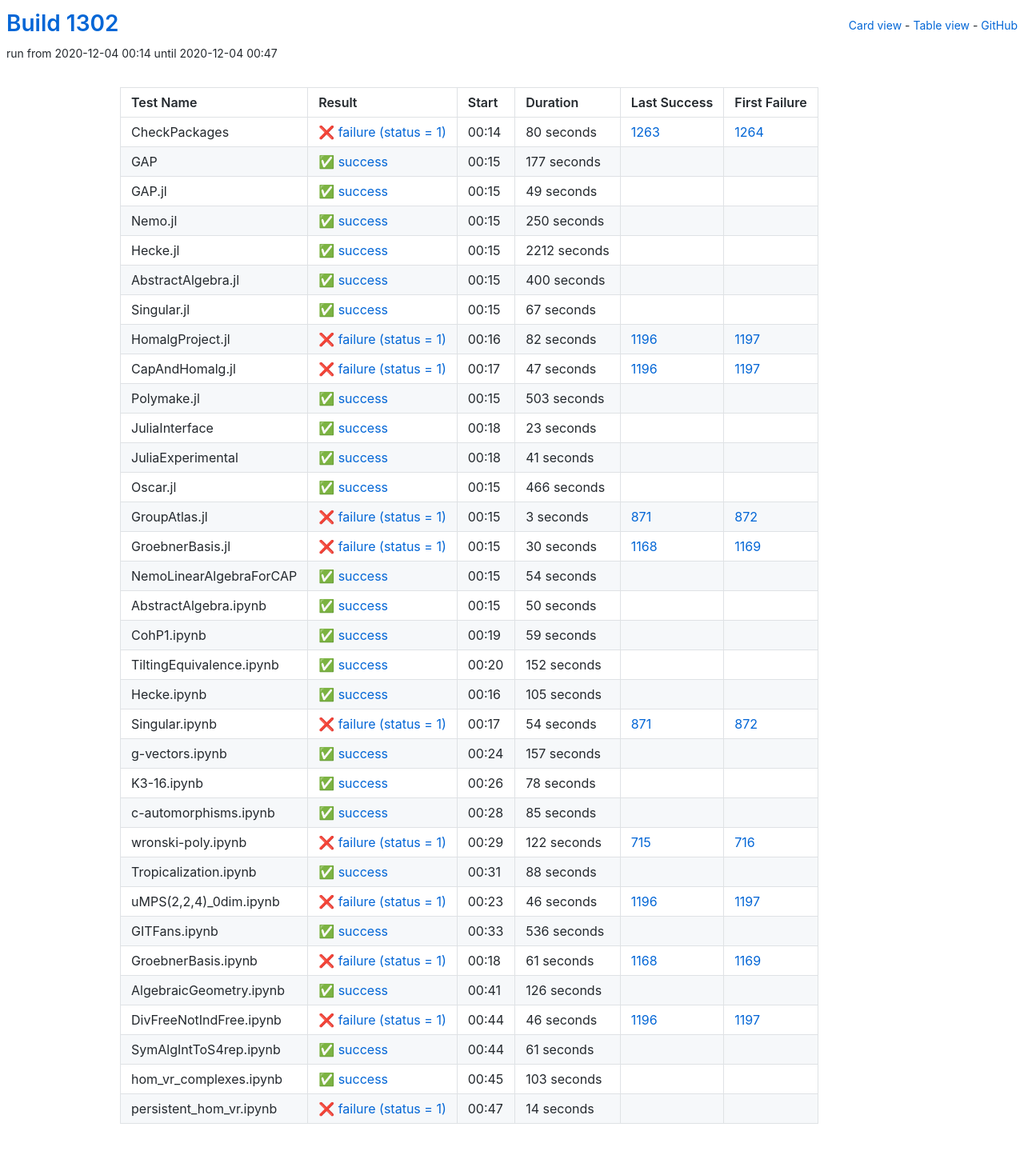
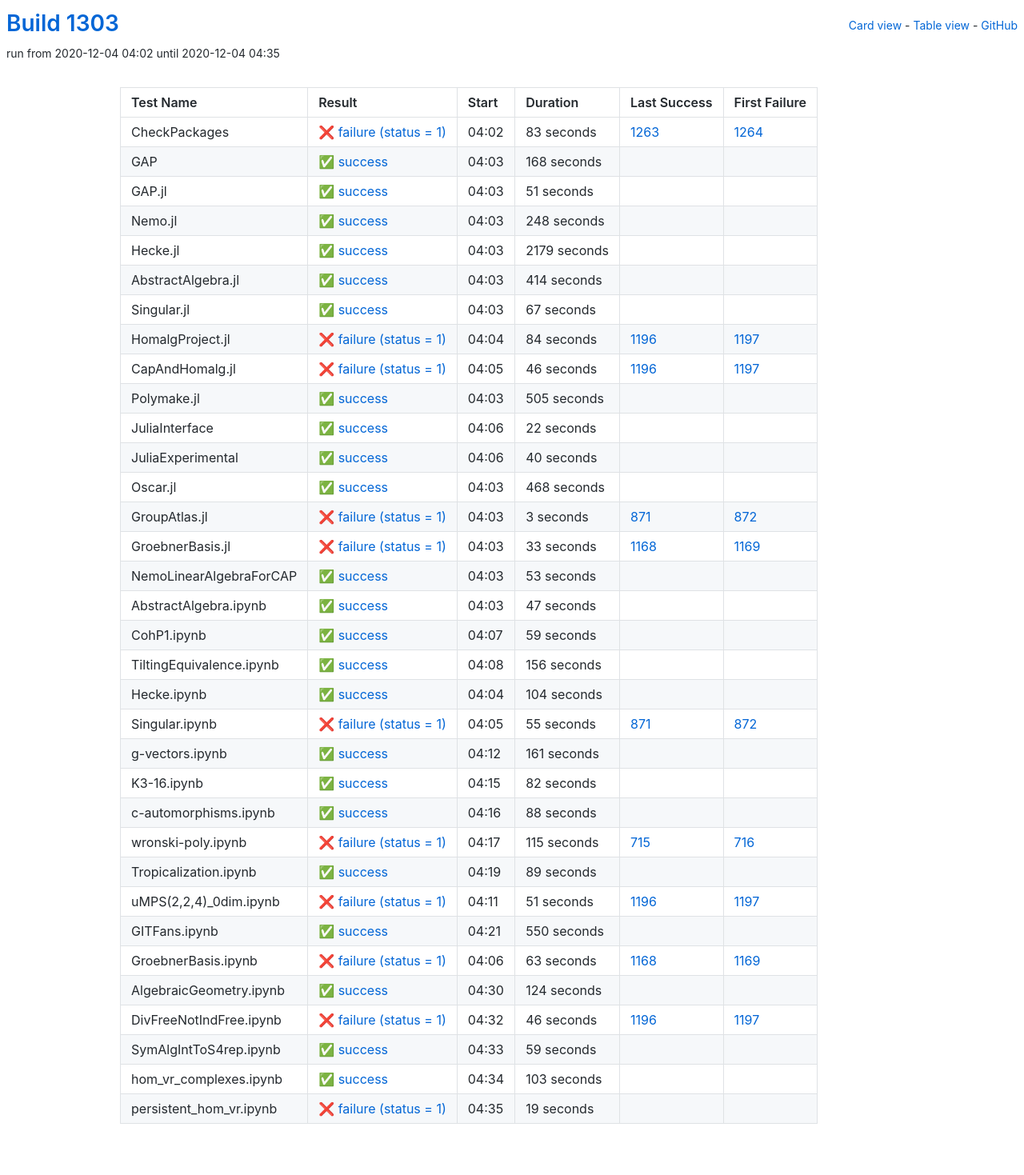
Before and after one commit to oscar-system/oscar-ci-status-stable, a Jekyll site: the page built from table.html, in a window 1280 px wide. Shown: the whole page at 80% size. Built offline with Jekyll 4.4.1, drawn with Linux system fonts in a browser that asks for light colours.

Commit message:
Build #1303

```diff
--- a/_data/ci.yml
+++ b/_data/ci.yml
@@ -1,6 +1,6 @@
 ---
-build: 1302
-build_url: https://oscarci.mathematik.uni-kl.de/job/oscar-stable/1302/
+build: 1303
+build_url: https://oscarci.mathematik.uni-kl.de/job/oscar-stable/1303/
 job: oscar-stable
 organization: oscar-system
 repo: oscar-ci-status-stable
@@ -8,80 +8,80 @@ repourl: https://github.com/oscar-system/oscar-ci-status-stable
 tests:
 - name: CheckPackages
   id: checkpackages
-  log: https://oscarci.mathematik.uni-kl.de/job/oscar-stable/1302/artifact/logs/build-1302/CheckPackages.log
-  start: 2020-12-04 00:14
+  log: https://oscarci.mathematik.uni-kl.de/job/oscar-stable/1303/artifact/logs/build-1303/CheckPackages.log
+  start: 2020-12-04 04:02
   success: false
   exitcode: 1
   status: failure
-  duration: 80
+  duration: 83
   last_success: 1263
   last_success_url: https://oscarci.mathematik.uni-kl.de/job/oscar-stable/1263/
   first_failure: 1264
   first_failure_url: https://oscarci.mathematik.uni-kl.de/job/oscar-stable/1264/
 - name: GAP
   id: gap
-  log: https://oscarci.mathematik.uni-kl.de/job/oscar-stable/1302/artifact/logs/build-1302/GAP.log
-  start: 2020-12-04 00:15
+  log: https://oscarci.mathematik.uni-kl.de/job/oscar-stable/1303/artifact/logs/build-1303/GAP.log
+  start: 2020-12-04 04:03
   success: true
   exitcode: 0
   status: success
-  duration: 177
+  duration: 168
   last_success: false
   last_success_url:
   first_failure: false
   first_failure_url:
 - name: GAP.jl
   id: gap-jl
-  log: https://oscarci.mathematik.uni-kl.de/job/oscar-stable/1302/artifact/logs/build-1302/GAP.jl.log
-  start: 2020-12-04 00:15
+  log: https://oscarci.mathematik.uni-kl.de/job/oscar-stable/1303/artifact/logs/build-1303/GAP.jl.log
+  start: 2020-12-04 04:03
   success: true
   exitcode: 0
   status: success
-  duration: 49
+  duration: 51
   last_success: false
   last_success_url:
   first_failure: false
   first_failure_url:
 - name: Nemo.jl
   id: nemo-jl
-  log: https://oscarci.mathematik.uni-kl.de/job/oscar-stable/1302/artifact/logs/build-1302/Nemo.jl.log
-  start: 2020-12-04 00:15
+  log: https://oscarci.mathematik.uni-kl.de/job/oscar-stable/1303/artifact/logs/build-1303/Nemo.jl.log
+  start: 2020-12-04 04:03
   success: true
   exitcode: 0
   status: success
-  duration: 250
+  duration: 248
   last_success: false
   last_success_url:
   first_failure: false
   first_failure_url:
 - name: Hecke.jl
   id: hecke-jl
-  log: https://oscarci.mathematik.uni-kl.de/job/oscar-stable/1302/artifact/logs/build-1302/Hecke.jl.log
-  start: 2020-12-04 00:15
+  log: https://oscarci.mathematik.uni-kl.de/job/oscar-stable/1303/artifact/logs/build-1303/Hecke.jl.log
+  start: 2020-12-04 04:03
   success: true
   exitcode: 0
   status: success
-  duration: 2212
+  duration: 2179
   last_success: false
   last_success_url:
   first_failure: false
   first_failure_url:
 - name: AbstractAlgebra.jl
   id: abstractalgebra-jl
-  log: https://oscarci.mathematik.uni-kl.de/job/oscar-stable/1302/artifact/logs/build-1302/AbstractAlgebra.jl.log
-  start: 2020-12-04 00:15
+  log: https://oscarci.mathematik.uni-kl.de/job/oscar-stable/1303/artifact/logs/build-1303/AbstractAlgebra.jl.log
+  start: 2020-12-04 04:03
   success: true
   exitcode: 0
   status: success
-  duration: 400
+  duration: 414
   last_success: false
   last_success_url:
   first_failure: false
   first_failure_url:
 - name: Singular.jl
   id: singular-jl
-  log: https://oscarci.mathematik.uni-kl.de/job/oscar-stable/1302/artifact/logs/build-1302/Singular.jl.log
-  start: 2020-12-04 00:15
+  log: https://oscarci.mathematik.uni-kl.de/job/oscar-stable/1303/artifact/logs/build-1303/Singular.jl.log
+  start: 2020-12-04 04:03
   success: true
   exitcode: 0
   status: success
@@ -92,80 +92,80 @@ tests:
   first_failure_url:
 - name: HomalgProject.jl
   id: homalgproject-jl
-  log: https://oscarci.mathematik.uni-kl.de/job/oscar-stable/1302/artifact/logs/build-1302/HomalgProject.jl.log
-  start: 2020-12-04 00:16
+  log: https://oscarci.mathematik.uni-kl.de/job/oscar-stable/1303/artifact/logs/build-1303/HomalgProject.jl.log
+  start: 2020-12-04 04:04
   success: false
   exitcode: 1
   status: failure
-  duration: 82
+  duration: 84
   last_success: 1196
   last_success_url: https://oscarci.mathematik.uni-kl.de/job/oscar-stable/1196/
   first_failure: 1197
   first_failure_url: https://oscarci.mathematik.uni-kl.de/job/oscar-stable/1197/
 - name: CapAndHomalg.jl
   id: capandhomalg-jl
-  log: https://oscarci.mathematik.uni-kl.de/job/oscar-stable/1302/artifact/logs/build-1302/CapAndHomalg.jl.log
-  start: 2020-12-04 00:17
+  log: https://oscarci.mathematik.uni-kl.de/job/oscar-stable/1303/artifact/logs/build-1303/CapAndHomalg.jl.log
+  start: 2020-12-04 04:05
   success: false
   exitcode: 1
   status: failure
-  duration: 47
+  duration: 46
   last_success: 1196
   last_success_url: https://oscarci.mathematik.uni-kl.de/job/oscar-stable/1196/
   first_failure: 1197
   first_failure_url: https://oscarci.mathematik.uni-kl.de/job/oscar-stable/1197/
 - name: Polymake.jl
   id: polymake-jl
-  log: https://oscarci.mathematik.uni-kl.de/job/oscar-stable/1302/artifact/logs/build-1302/Polymake.jl.log
-  start: 2020-12-04 00:15
+  log: https://oscarci.mathematik.uni-kl.de/job/oscar-stable/1303/artifact/logs/build-1303/Polymake.jl.log
+  start: 2020-12-04 04:03
   success: true
   exitcode: 0
   status: success
-  duration: 503
+  duration: 505
   last_success: false
   last_success_url:
   first_failure: false
   first_failure_url:
 - name: JuliaInterface
   id: juliainterface
-  log: https://oscarci.mathematik.uni-kl.de/job/oscar-stable/1302/artifact/logs/build-1302/JuliaInterface.log
-  start: 2020-12-04 00:18
+  log: https://oscarci.mathematik.uni-kl.de/job/oscar-stable/1303/artifact/logs/build-1303/JuliaInterface.log
+  start: 2020-12-04 04:06
   success: true
   exitcode: 0
   status: success
-  duration: 23
+  duration: 22
   last_success: false
   last_success_url:
   first_failure: false
   first_failure_url:
 - name: JuliaExperimental
   id: juliaexperimental
-  log: https://oscarci.mathematik.uni-kl.de/job/oscar-stable/1302/artifact/logs/build-1302/JuliaExperimental.log
-  start: 2020-12-04 00:18
+  log: https://oscarci.mathematik.uni-kl.de/job/oscar-stable/1303/artifact/logs/build-1303/JuliaExperimental.log
+  start: 2020-12-04 04:06
   success: true
   exitcode: 0
   status: success
-  duration: 41
+  duration: 40
   last_success: false
   last_success_url:
   first_failure: false
   first_failure_url:
 - name: Oscar.jl
   id: oscar-jl
-  log: https://oscarci.mathematik.uni-kl.de/job/oscar-stable/1302/artifact/logs/build-1302/Oscar.jl.log
-  start: 2020-12-04 00:15
+  log: https://oscarci.mathematik.uni-kl.de/job/oscar-stable/1303/artifact/logs/build-1303/Oscar.jl.log
+  start: 2020-12-04 04:03
   success: true
   exitcode: 0
   status: success
-  duration: 466
+  duration: 468
   last_success: false
   last_success_url:
   first_failure: false
   first_failure_url:
 - name: GroupAtlas.jl
   id: groupatlas-jl
-  log: https://oscarci.mathematik.uni-kl.de/job/oscar-stable/1302/artifact/logs/build-1302/GroupAtlas.jl.log
-  start: 2020-12-04 00:15
+  log: https://oscarci.mathematik.uni-kl.de/job/oscar-stable/1303/artifact/logs/build-1303/GroupAtlas.jl.log
+  start: 2020-12-04 04:03
   success: false
   exitcode: 1
   status: failure
@@ -176,44 +176,44 @@ tests:
   first_failure_url: https://oscarci.mathematik.uni-kl.de/job/oscar-stable/872/
 - name: GroebnerBasis.jl
   id: groebnerbasis-jl
-  log: https://oscarci.mathematik.uni-kl.de/job/oscar-stable/1302/artifact/logs/build-1302/GroebnerBasis.jl.log
-  start: 2020-12-04 00:15
+  log: https://oscarci.mathematik.uni-kl.de/job/oscar-stable/1303/artifact/logs/build-1303/GroebnerBasis.jl.log
+  start: 2020-12-04 04:03
   success: false
   exitcode: 1
   status: failure
-  duration: 30
+  duration: 33
   last_success: 1168
   last_success_url: https://oscarci.mathematik.uni-kl.de/job/oscar-stable/1168/
   first_failure: 1169
   first_failure_url: https://oscarci.mathematik.uni-kl.de/job/oscar-stable/1169/
 - name: NemoLinearAlgebraForCAP
   id: nemolinearalgebraforcap
-  log: https://oscarci.mathematik.uni-kl.de/job/oscar-stable/1302/artifact/logs/build-1302/NemoLinearAlgebraForCAP.log
-  start: 2020-12-04 00:15
+  log: https://oscarci.mathematik.uni-kl.de/job/oscar-stable/1303/artifact/logs/build-1303/NemoLinearAlgebraForCAP.log
+  start: 2020-12-04 04:03
   success: true
   exitcode: 0
   status: success
-  duration: 54
+  duration: 53
   last_success: false
   last_success_url:
   first_failure: false
   first_failure_url:
 - name: AbstractAlgebra.ipynb
   id: abstractalgebra-ipynb
-  log: https://oscarci.mathematik.uni-kl.de/job/oscar-stable/1302/artifact/logs/build-1302/AbstractAlgebra.ipynb.log
-  start: 2020-12-04 00:15
+  log: https://oscarci.mathematik.uni-kl.de/job/oscar-stable/1303/artifact/logs/build-1303/AbstractAlgebra.ipynb.log
+  start: 2020-12-04 04:03
   success: true
   exitcode: 0
   status: success
-  duration: 50
+  duration: 47
   last_success: false
   last_success_url:
   first_failure: false
   first_failure_url:
 - name: CohP1.ipynb
   id: cohp1-ipynb
-  log: https://oscarci.mathematik.uni-kl.de/job/oscar-stable/1302/artifact/logs/build-1302/CohP1.ipynb.log
-  start: 2020-12-04 00:19
+  log: https://oscarci.mathematik.uni-kl.de/job/oscar-stable/1303/artifact/logs/build-1303/CohP1.ipynb.log
+  start: 2020-12-04 04:07
   success: true
   exitcode: 0
   status: success
@@ -224,92 +224,68 @@ tests:
   first_failure_url:
 - name: TiltingEquivalence.ipynb
   id: tiltingequivalence-ipynb
-  log: https://oscarci.mathematik.uni-kl.de/job/oscar-stable/1302/artifact/logs/build-1302/TiltingEquivalence.ipynb.log
-  start: 2020-12-04 00:20
+  log: https://oscarci.mathematik.uni-kl.de/job/oscar-stable/1303/artifact/logs/build-1303/TiltingEquivalence.ipynb.log
+  start: 2020-12-04 04:08
   success: true
   exitcode: 0
   status: success
-  duration: 152
+  duration: 156
   last_success: false
   last_success_url:
   first_failure: false
   first_failure_url:
 - name: Hecke.ipynb
   id: hecke-ipynb
-  log: https://oscarci.mathematik.uni-kl.de/job/oscar-stable/1302/artifact/logs/build-1302/Hecke.ipynb.log
-  start: 2020-12-04 00:16
+  log: https://oscarci.mathematik.uni-kl.de/job/oscar-stable/1303/artifact/logs/build-1303/Hecke.ipynb.log
+  start: 2020-12-04 04:04
   success: true
   exitcode: 0
   status: success
-  duration: 105
+  duration: 104
   last_success: false
   last_success_url:
   first_failure: false
   first_failure_url:
 - name: Singular.ipynb
   id: singular-ipynb
-  log: https://oscarci.mathematik.uni-kl.de/job/oscar-stable/1302/artifact/logs/build-1302/Singular.ipynb.log
-  start: 2020-12-04 00:17
+  log: https://oscarci.mathematik.uni-kl.de/job/oscar-stable/1303/artifact/logs/build-1303/Singular.ipynb.log
+  start: 2020-12-04 04:05
   success: false
   exitcode: 1
   status: failure
-  duration: 54
+  duration: 55
   last_success: 871
   last_success_url: https://oscarci.mathematik.uni-kl.de/job/oscar-stable/871/
   first_failure: 872
   first_failure_url: https://oscarci.mathematik.uni-kl.de/job/oscar-stable/872/
 - name: g-vectors.ipynb
   id: g-vectors-ipynb
-  log: https://oscarci.mathematik.uni-kl.de/job/oscar-stable/1302/artifact/logs/build-1302/g-vectors.ipynb.log
-  start: 2020-12-04 00:24
+  log: https://oscarci.mathematik.uni-kl.de/job/oscar-stable/1303/artifact/logs/build-1303/g-vectors.ipynb.log
+  start: 2020-12-04 04:12
   success: true
   exitcode: 0
   status: success
-  duration: 157
+  duration: 161
   last_success: false
   last_success_url:
   first_failure: false
   first_failure_url:
 - name: K3-16.ipynb
   id: k3-16-ipynb
-  log: https://oscarci.mathematik.uni-kl.de/job/oscar-stable/1302/artifact/logs/build-1302/K3-16.ipynb.log
-  start: 2020-12-04 00:26
+  log: https://oscarci.mathematik.uni-kl.de/job/oscar-stable/1303/artifact/logs/build-1303/K3-16.ipynb.log
+  start: 2020-12-04 04:15
   success: true
   exitcode: 0
   status: success
-  duration: 78
+  duration: 82
   last_success: false
   last_success_url:
   first_failure: false
   first_failure_url:
 - name: c-automorphisms.ipynb
   id: c-automorphisms-ipynb
-  log: https://oscarci.mathematik.uni-kl.de/job/oscar-stable/1302/artifact/logs/build-1302/c-automorphisms.ipynb.log
-  start: 2020-12-04 00:28
-  success: true
-  exitcode: 0
-  status: success
-  duration: 85
-  last_success: false
-  last_success_url:
-  first_failure: false
-  first_failure_url:
-- name: wronski-poly.ipynb
-  id: wronski-poly-ipynb
-  log: https://oscarci.mathematik.uni-kl.de/job/oscar-stable/1302/artifact/logs/build-1302/wronski-poly.ipynb.log
-  start: 2020-12-04 00:29
-  success: false
-  exitcode: 1
-  status: failure
-  duration: 122
-  last_success: 715
-  last_success_url: https://oscarci.mathematik.uni-kl.de/job/oscar-stable/715/
-  first_failure: 716
-  first_failure_url: https://oscarci.mathematik.uni-kl.de/job/oscar-stable/716/
-- name: Tropicalization.ipynb
-  id: tropicalization-ipynb
-  log: https://oscarci.mathematik.uni-kl.de/job/oscar-stable/1302/artifact/logs/build-1302/Tropicalization.ipynb.log
-  start: 2020-12-04 00:31
+  log: https://oscarci.mathematik.uni-kl.de/job/oscar-stable/1303/artifact/logs/build-1303/c-automorphisms.ipynb.log
+  start: 2020-12-04 04:16
   success: true
   exitcode: 0
   status: success
@@ -318,58 +294,82 @@ tests:
   last_success_url:
   first_failure: false
   first_failure_url:
-- name: uMPS(2,2,4)_0dim.ipynb
-  id: umps-2-2-4-0dim-ipynb
-  log: https://oscarci.mathematik.uni-kl.de/job/oscar-stable/1302/artifact/logs/build-1302/uMPS-2-2-4-_0dim.ipynb.log
-  start: 2020-12-04 00:23
+- name: wronski-poly.ipynb
+  id: wronski-poly-ipynb
+  log: https://oscarci.mathematik.uni-kl.de/job/oscar-stable/1303/artifact/logs/build-1303/wronski-poly.ipynb.log
+  start: 2020-12-04 04:17
   success: false
   exitcode: 1
   status: failure
-  duration: 46
+  duration: 115
+  last_success: 715
+  last_success_url: https://oscarci.mathematik.uni-kl.de/job/oscar-stable/715/
+  first_failure: 716
+  first_failure_url: https://oscarci.mathematik.uni-kl.de/job/oscar-stable/716/
+- name: Tropicalization.ipynb
+  id: tropicalization-ipynb
+  log: https://oscarci.mathematik.uni-kl.de/job/oscar-stable/1303/artifact/logs/build-1303/Tropicalization.ipynb.log
+  start: 2020-12-04 04:19
+  success: true
+  exitcode: 0
+  status: success
+  duration: 89
+  last_success: false
+  last_success_url:
+  first_failure: false
+  first_failure_url:
+- name: uMPS(2,2,4)_0dim.ipynb
+  id: umps-2-2-4-0dim-ipynb
+  log: https://oscarci.mathematik.uni-kl.de/job/oscar-stable/1303/artifact/logs/build-1303/uMPS-2-2-4-_0dim.ipynb.log
+  start: 2020-12-04 04:11
+  success: false
+  exitcode: 1
+  status: failure
+  duration: 51
   last_success: 1196
   last_success_url: https://oscarci.mathematik.uni-kl.de/job/oscar-stable/1196/
   first_failure: 1197
   first_failure_url: https://oscarci.mathematik.uni-kl.de/job/oscar-stable/1197/
 - name: GITFans.ipynb
   id: gitfans-ipynb
-  log: https://oscarci.mathematik.uni-kl.de/job/oscar-stable/1302/artifact/logs/build-1302/GITFans.ipynb.log
-  start: 2020-12-04 00:33
+  log: https://oscarci.mathematik.uni-kl.de/job/oscar-stable/1303/artifact/logs/build-1303/GITFans.ipynb.log
+  start: 2020-12-04 04:21
   success: true
   exitcode: 0
   status: success
-  duration: 536
+  duration: 550
   last_success: false
   last_success_url:
   first_failure: false
   first_failure_url:
 - name: GroebnerBasis.ipynb
   id: groebnerbasis-ipynb
-  log: https://oscarci.mathematik.uni-kl.de/job/oscar-stable/1302/artifact/logs/build-1302/GroebnerBasis.ipynb.log
-  start: 2020-12-04 00:18
+  log: https://oscarci.mathematik.uni-kl.de/job/oscar-stable/1303/artifact/logs/build-1303/GroebnerBasis.ipynb.log
+  start: 2020-12-04 04:06
   success: false
   exitcode: 1
   status: failure
-  duration: 61
+  duration: 63
   last_success: 1168
   last_success_url: https://oscarci.mathematik.uni-kl.de/job/oscar-stable/1168/
   first_failure: 1169
   first_failure_url: https://oscarci.mathematik.uni-kl.de/job/oscar-stable/1169/
 - name: AlgebraicGeometry.ipynb
   id: algebraicgeometry-ipynb
-  log: https://oscarci.mathematik.uni-kl.de/job/oscar-stable/1302/artifact/logs/build-1302/AlgebraicGeometry.ipynb.log
-  start: 2020-12-04 00:41
+  log: https://oscarci.mathematik.uni-kl.de/job/oscar-stable/1303/artifact/logs/build-1303/AlgebraicGeometry.ipynb.log
+  start: 2020-12-04 04:30
   success: true
   exitcode: 0
   status: success
-  duration: 126
+  duration: 124
   last_success: false
   last_success_url:
   first_failure: false
   first_failure_url:
 - name: DivFreeNotIndFree.ipynb
   id: divfreenotindfree-ipynb
-  log: https://oscarci.mathematik.uni-kl.de/job/oscar-stable/1302/artifact/logs/build-1302/DivFreeNotIndFree.ipynb.log
-  start: 2020-12-04 00:44
+  log: https://oscarci.mathematik.uni-kl.de/job/oscar-stable/1303/artifact/logs/build-1303/DivFreeNotIndFree.ipynb.log
+  start: 2020-12-04 04:32
   success: false
   exitcode: 1
   status: failure
@@ -380,20 +380,20 @@ tests:
   first_failure_url: https://oscarci.mathematik.uni-kl.de/job/oscar-stable/1197/
 - name: SymAlgIntToS4rep.ipynb
   id: symalginttos4rep-ipynb
-  log: https://oscarci.mathematik.uni-kl.de/job/oscar-stable/1302/artifact/logs/build-1302/SymAlgIntToS4rep.ipynb.log
-  start: 2020-12-04 00:44
+  log: https://oscarci.mathematik.uni-kl.de/job/oscar-stable/1303/artifact/logs/build-1303/SymAlgIntToS4rep.ipynb.log
+  start: 2020-12-04 04:33
   success: true
   exitcode: 0
   status: success
-  duration: 61
+  duration: 59
   last_success: false
   last_success_url:
   first_failure: false
   first_failure_url:
 - name: hom_vr_complexes.ipynb
   id: hom-vr-complexes-ipynb
-  log: https://oscarci.mathematik.uni-kl.de/job/oscar-stable/1302/artifact/logs/build-1302/hom_vr_complexes.ipynb.log
-  start: 2020-12-04 00:45
+  log: https://oscarci.mathematik.uni-kl.de/job/oscar-stable/1303/artifact/logs/build-1303/hom_vr_complexes.ipynb.log
+  start: 2020-12-04 04:34
   success: true
   exitcode: 0
   status: success
@@ -404,12 +404,12 @@ tests:
   first_failure_url:
 - name: persistent_hom_vr.ipynb
   id: persistent-hom-vr-ipynb
-  log: https://oscarci.mathematik.uni-kl.de/job/oscar-stable/1302/artifact/logs/build-1302/persistent_hom_vr.ipynb.log
-  start: 2020-12-04 00:47
+  log: https://oscarci.mathematik.uni-kl.de/job/oscar-stable/1303/artifact/logs/build-1303/persistent_hom_vr.ipynb.log
+  start: 2020-12-04 04:35
   success: false
   exitcode: 1
   status: failure
-  duration: 14
+  duration: 19
   last_success: false
   last_success_url:
   first_failure: false
```
Also changed, not shown: README.md.
